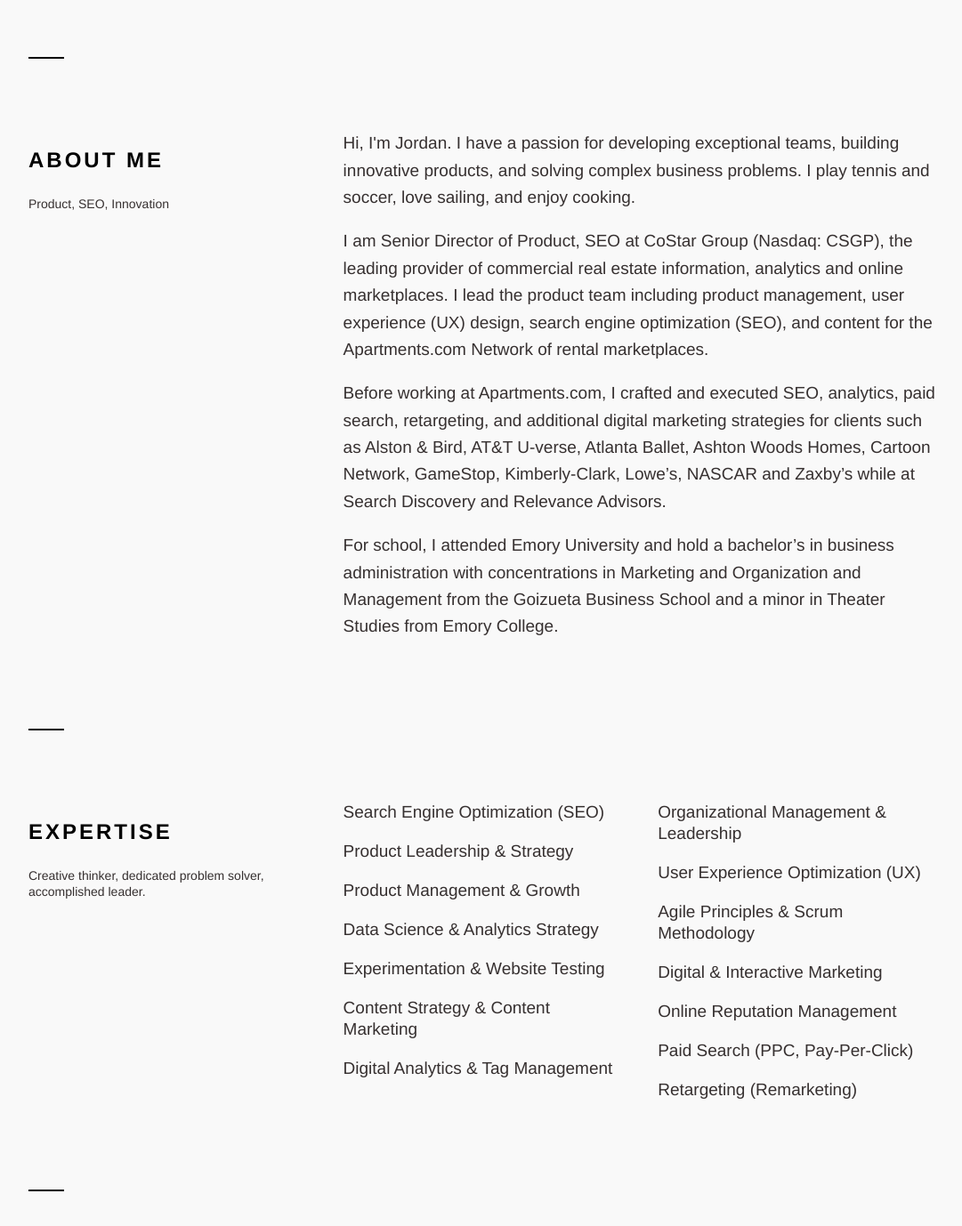
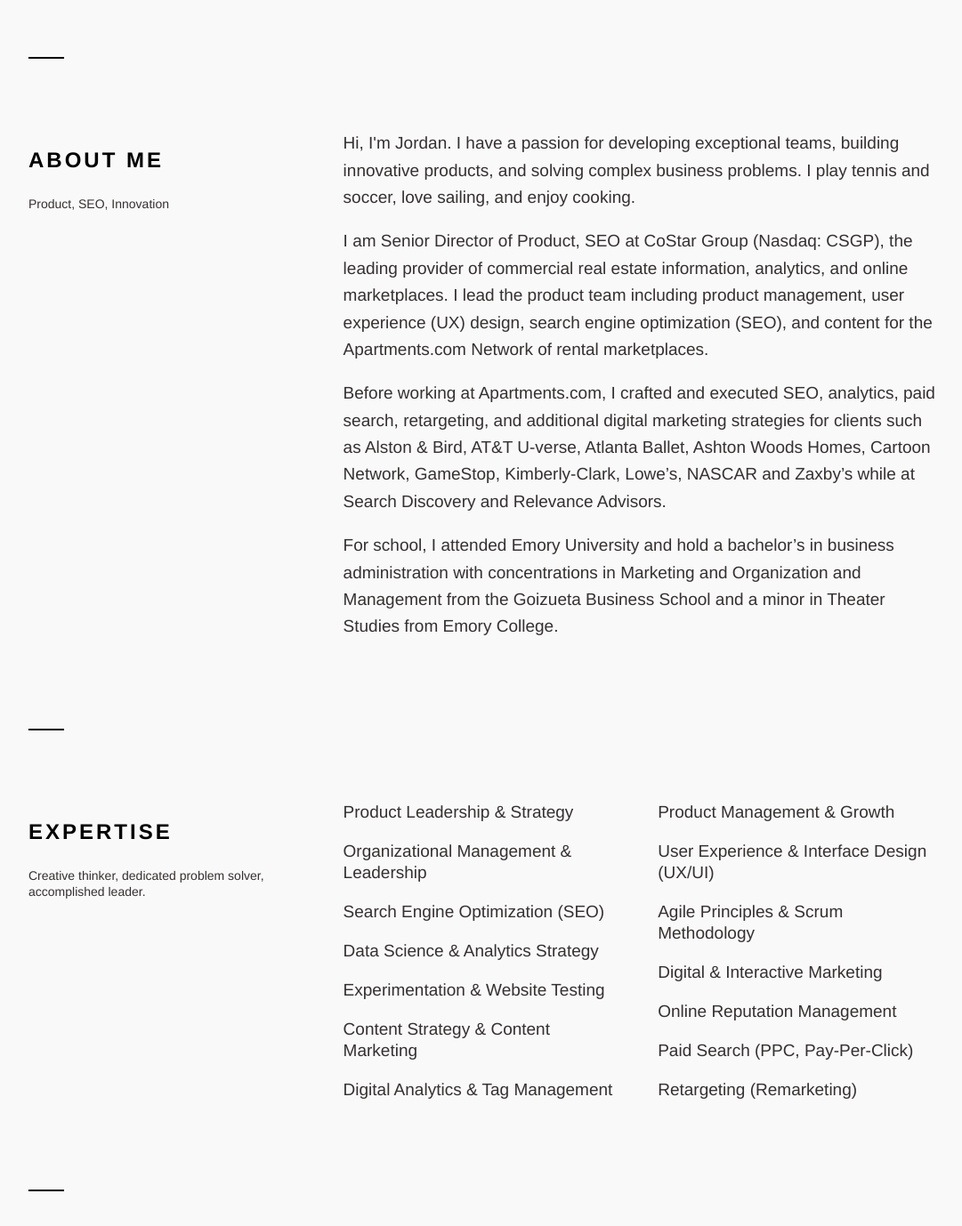
Before and after one commit to jsilton/jsilton.github.io, a Jekyll site: the page built from index.html, in a window 1280 px wide and 1400 px high, scrolled down 380 px. Shown: the top 1378 px of the window at 89% size, without its empty margins (98-1179 px from the left). Built offline with Jekyll 4.4.1, drawn with Linux system fonts in a browser that asks for light colours.

Commit message:
Update expertise
Correct grammar and update expertise

```diff
--- a/_includes/expertise.html
+++ b/_includes/expertise.html
@@ -20,8 +20,8 @@
     </div>
     <div class="four columns">
         <ul>
-            <li>Organizational Management &amp; Leadership</li>
-            <li>User Experience Optimization (UX)</li>
+            <li>Product Management &amp; Growth</li>
+            <li>User Experience &amp; Interface Design (UX/UI)</li>
             <li>Agile Principles &amp; Scrum Methodology</li>
             <li>Digital &amp; Interactive Marketing</li>
             <li>Online Reputation Management</li>
--- a/index.html
+++ b/index.html
@@ -26,7 +26,7 @@
     </div>
     <div class="eight columns">
         <p>Hi, I'm Jordan. I have a passion for developing exceptional teams, building innovative products, and solving complex business problems. I play tennis and soccer, love sailing, and enjoy cooking.</p>
-        <p>I am Senior Director of Product, SEO at CoStar Group (Nasdaq: CSGP), the leading provider of commercial real estate information, analytics and online marketplaces. I lead the product team including product management, user experience (UX) design, search engine optimization (SEO), and content for the Apartments.com Network of rental marketplaces.</p>
+        <p>I am Senior Director of Product, SEO at CoStar Group (Nasdaq: CSGP), the leading provider of commercial real estate information, analytics, and online marketplaces. I lead the product team including product management, user experience (UX) design, search engine optimization (SEO), and content for the Apartments.com Network of rental marketplaces.</p>
         <p>Before working at Apartments.com, I crafted and executed SEO, analytics, paid search, retargeting, and additional digital marketing strategies for clients such as Alston & Bird, AT&T U-verse, Atlanta Ballet, Ashton Woods Homes, Cartoon Network, GameStop, Kimberly-Clark, Lowe’s, NASCAR and Zaxby’s while at Search Discovery and Relevance Advisors.</p>
         <p>For school, I attended Emory University and hold a bachelor’s in business administration with concentrations in Marketing and Organization and Management from the Goizueta Business School and a minor in Theater Studies from Emory College.</p>
     </div>
```
Also changed, not shown: other parts of _includes/expertise.html (+2 -2 lines).
